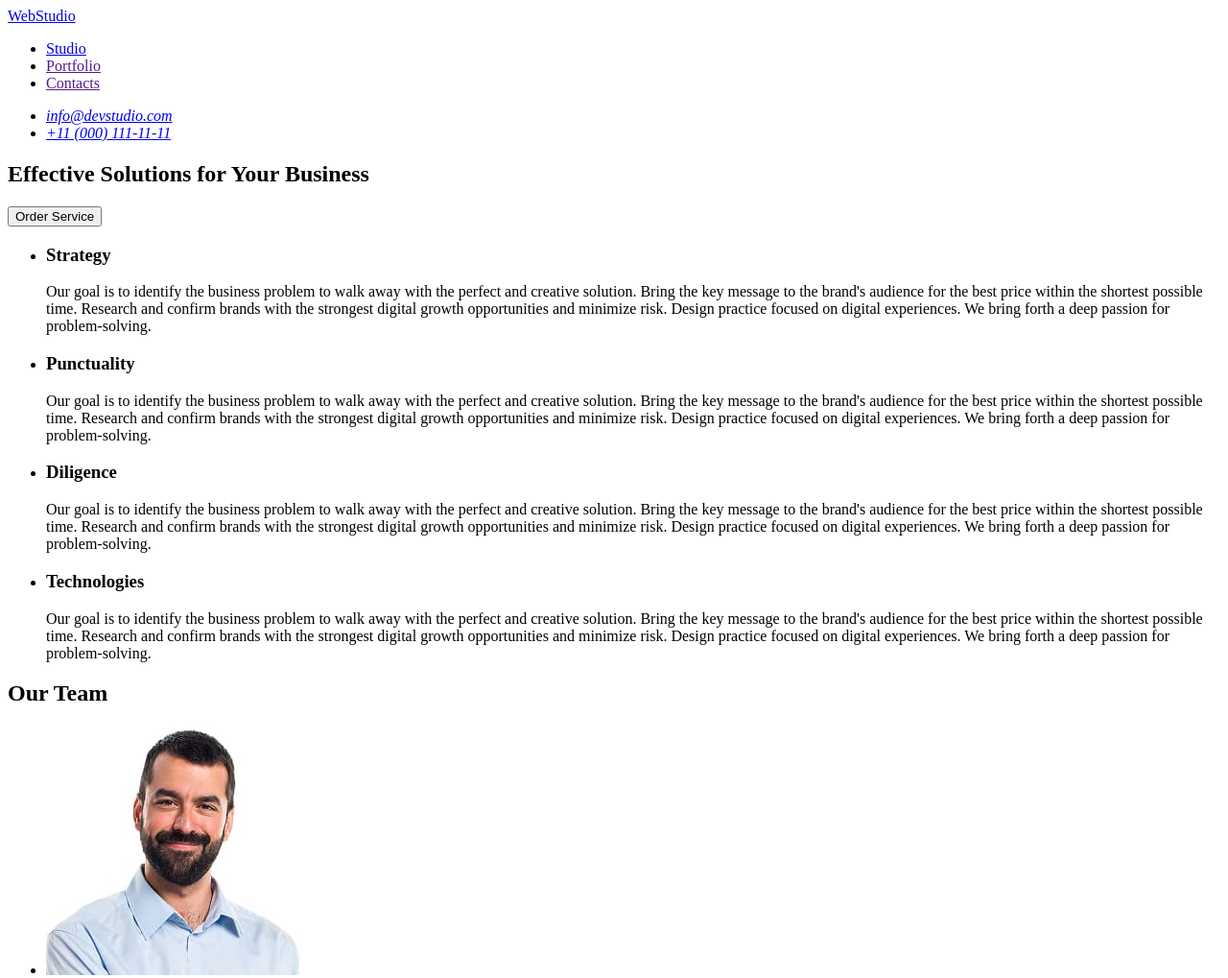
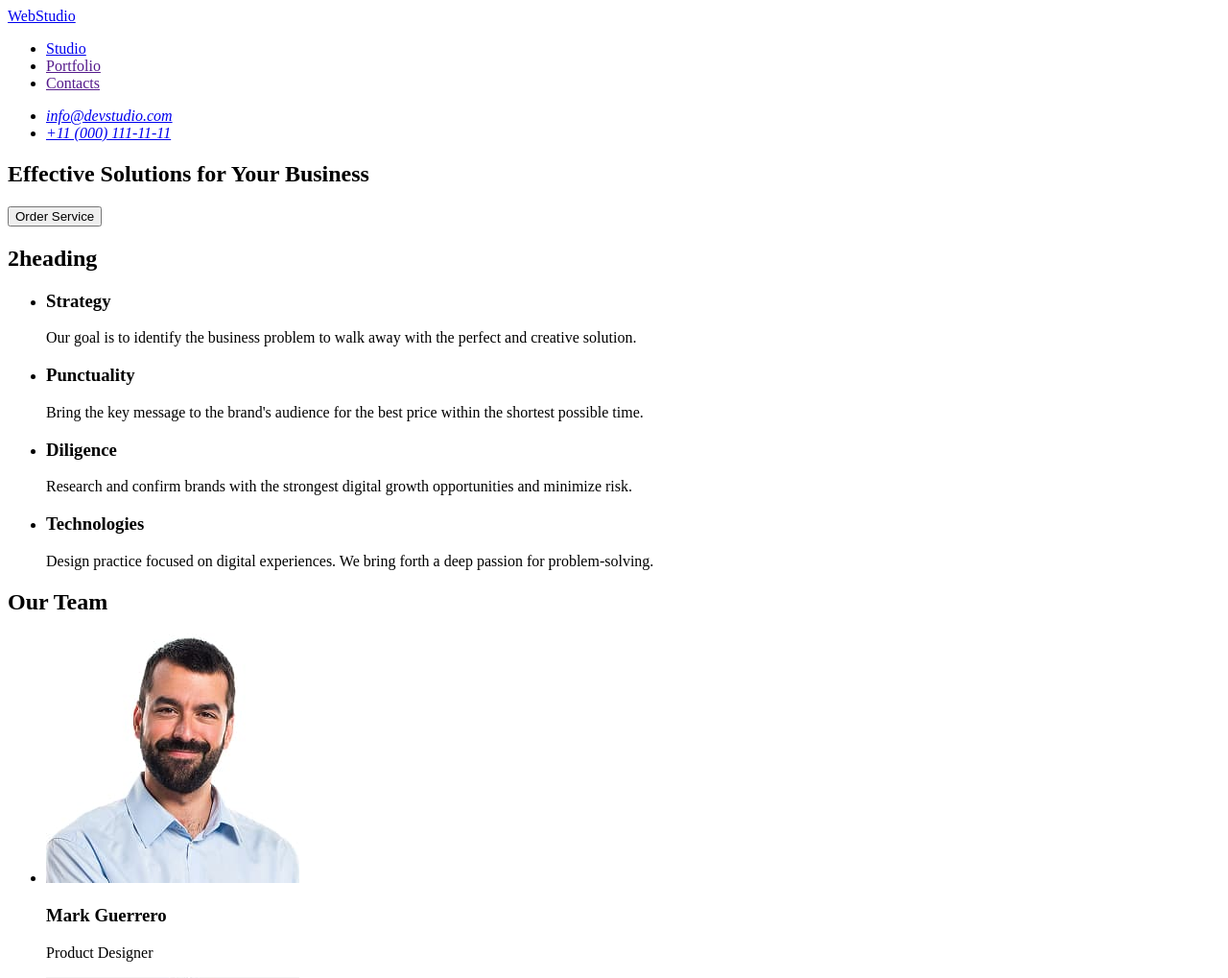
Before and after one commit to Maryna-bolkhovitina/goit-markup-hw-06, a plain HTML site: page index.html in a window 1280 px wide. Shown: the top 1019 px of the page at 96% size. Drawn offline with Linux system fonts and the light colour scheme.

Commit message:
correct mistakes

```diff
--- a/index.html
+++ b/index.html
@@ -7,8 +7,8 @@
   </head>
   <body>
     <header>
-      <a href="./index.html">WebStudio</a>
       <nav>
+        <a href="./index.html">WebStudio</a>
         <ul>
           <li><a href="./index.html">Studio</a></li>
           <li><a href="">Portfolio</a></li>
@@ -28,53 +28,34 @@
         <button type="button">Order Service</button>
       </section>
       <section>
+        <h2>2heading</h2>
         <ul>
           <li>
             <h3>Strategy</h3>
             <p>
               Our goal is to identify the business problem to walk away with the
-              perfect and creative solution. Bring the key message to the
-              brand's audience for the best price within the shortest possible
-              time. Research and confirm brands with the strongest digital
-              growth opportunities and minimize risk. Design practice focused on
-              digital experiences. We bring forth a deep passion for
-              problem-solving.
+              perfect and creative solution.
             </p>
           </li>
           <li>
             <h3>Punctuality</h3>
             <p>
-              Our goal is to identify the business problem to walk away with the
-              perfect and creative solution. Bring the key message to the
-              brand's audience for the best price within the shortest possible
-              time. Research and confirm brands with the strongest digital
-              growth opportunities and minimize risk. Design practice focused on
-              digital experiences. We bring forth a deep passion for
-              problem-solving.
+              Bring the key message to the brand's audience for the best price
+              within the shortest possible time.
             </p>
           </li>
           <li>
             <h3>Diligence</h3>
             <p>
-              Our goal is to identify the business problem to walk away with the
-              perfect and creative solution. Bring the key message to the
-              brand's audience for the best price within the shortest possible
-              time. Research and confirm brands with the strongest digital
-              growth opportunities and minimize risk. Design practice focused on
-              digital experiences. We bring forth a deep passion for
-              problem-solving.
+              Research and confirm brands with the strongest digital growth
+              opportunities and minimize risk.
             </p>
           </li>
           <li>
             <h3>Technologies</h3>
             <p>
-              Our goal is to identify the business problem to walk away with the
-              perfect and creative solution. Bring the key message to the
-              brand's audience for the best price within the shortest possible
-              time. Research and confirm brands with the strongest digital
-              growth opportunities and minimize risk. Design practice focused on
-              digital experiences. We bring forth a deep passion for
-              problem-solving.
+              Design practice focused on digital experiences. We bring forth a
+              deep passion for problem-solving.
             </p>
           </li>
         </ul>
```
